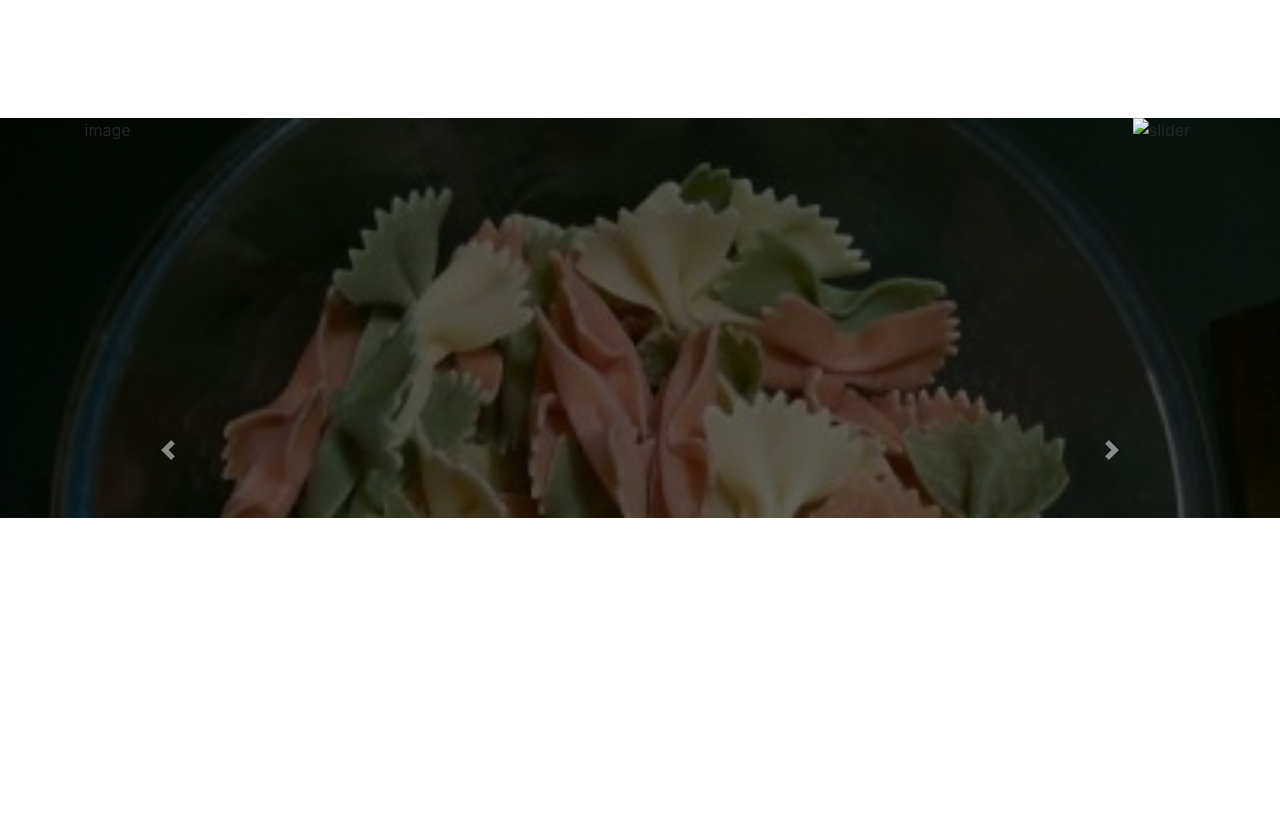
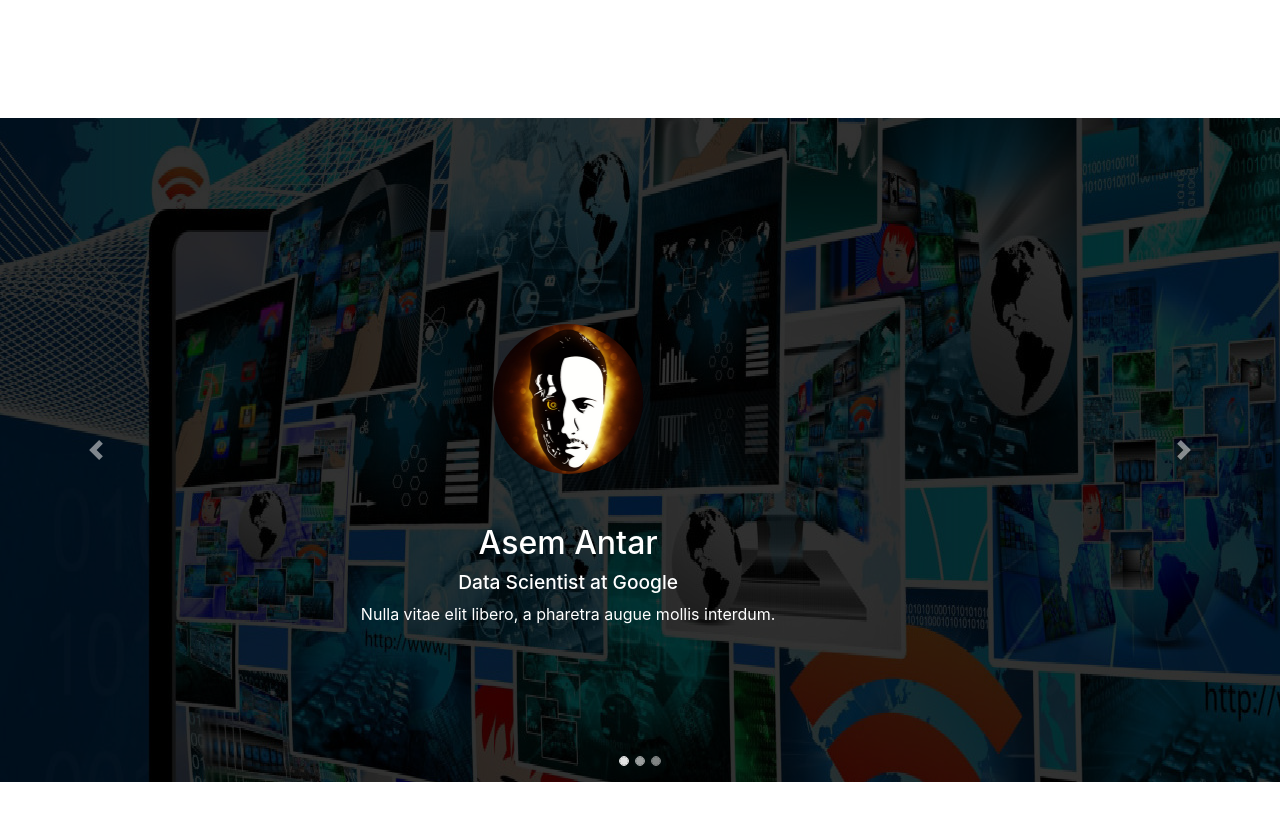
Before and after one commit to AsemAntar/Elite-Corp-website, a plain HTML site: page index.html in a window 1280 px wide. Shown: the part 3624-4444 px from the top of the page. Before the commit the page ends 4406 px from the top, so only its background shows below. Drawn offline with Linux system fonts and the light colour scheme.

Commit message:
finishing testimonials

```diff
--- a/css/main.css
+++ b/css/main.css
@@ -7,6 +7,10 @@
     firstColor: #08526d
     secondColor: #ec1c23
 */
+
+body{
+    height: 8000px;
+}
 
     img{
         width: 100%;
@@ -301,25 +305,20 @@
 
 /*Start Testimonials section*/
 .testimonials{
+    -webkit-background-size: cover;
     background-size: cover;
-    background-image: url('../img/feature1.jpg');
-    position: relative;
-    height: 400px;
+    background: url('../img/1920.jpg');
+    /*position: relative;*/
 }
 
     .testimonials .overlay{
-        position: absolute;
+        /*position: absolute;
         width: 100%;
         height: 100%;
         left: 0;
-        top: 0;
-        background: rgba(0, 0, 0, 0.6);
+        top: 0;*/
+        background: rgba(0, 0, 0, 0.8);
         z-index: 2;
-    }
-
-    .testimonials #testimonials a.carousel-control-prev,
-    .testimonials #testimonials a.carousel-control-next{
-        z-index: 5;
     }
 
     .testimonials .carousel-indicators li{
@@ -330,6 +329,23 @@
         border-radius: 50%;
     }
 
+    .testimonials img.avatar{
+        width: 150px;
+        height: 150px;
+        margin-bottom: 50px;
+    }
+
+    .testimonials .carousel-caption{
+        bottom: 120px;
+    }
+
+    .testimonials .carousel-caption h5{
+        font-size: 2rem;
+    }
+
+    .testimonials .carousel-caption h6{
+        font-size: 1.2rem;
+    }
 /*End Testimonials section*/
 /*firstColor: #08526d
 secondColor: #ec1c23*/
--- a/index.html
+++ b/index.html
@@ -268,51 +268,53 @@
         <!-- Start Testimonials section -->
         <div class="testimonials">
             <div class="overlay">
-                <div class="container">
-                    <div id="testimonials" class="carousel slide" data-ride="carousel">
+                <div class="c">
+                    <div class="bd-example">
+                        <div id="testi" class="carousel slide" data-ride="carousel">
                             <ol class="carousel-indicators">
-                            <li data-target="#testimonials" data-slide-to="0" class="active"></li>
-                            <li data-target="#testimonials" data-slide-to="1"></li>
-                            <li data-target="#testimonials" data-slide-to="2"></li>
+                                <li data-target="#testi" data-slide-to="0" class="active"></li>
+                                <li data-target="#testi" data-slide-to="1"></li>
+                                <li data-target="#testi" data-slide-to="2"></li>
                             </ol>
 
                             <div class="carousel-inner">
                                 <div class="carousel-item active">
-                                <img src="" class="d-block w-100" alt="slider image">
+                                    <div class="carousel-caption d-none d-md-block">
+                                        <img src="img/profile1.jpg" class="avatar rounded-circle" alt="image">
+                                        <h5>Asem Antar</h5>
+                                        <h6>Data Scientist at Google</h6>
+                                        <p>Nulla vitae elit libero, a pharetra augue mollis interdum.</p>
+                                    </div>
+                                </div>
 
+                                <div class="carousel-item">
                                         <div class="carousel-caption d-none d-md-block">
-                                    <h5>Second slide label</h5>
+                                        <img src="img/profile2.jpg" class="avatar rounded-circle" alt="image">
+                                        <h5>Miar Magdy</h5>
+                                        <h6>House Wife at Asem's Home</h6>
                                         <p>Lorem ipsum dolor sit amet, consectetur adipiscing elit.</p>
                                     </div>
                                 </div>
 
                                 <div class="carousel-item">
-                                <img src="" class="d-block w-100" alt="slider image">
-
                                     <div class="carousel-caption d-none d-md-block">
-                                    <h5>Second slide label</h5>
-                                    <p>Lorem ipsum dolor sit amet, consectetur adipiscing elit.</p>
-                                </div>
-                            </div>
-
-                            <div class="carousel-item">
-                                <img src="" class="d-block w-100" alt="slider image">
-
-                                <div class="carousel-caption d-none d-md-block">
-                                    <h5>Second slide label</h5>
-                                    <p>Lorem ipsum dolor sit amet, consectetur adipiscing elit.</p>
+                                        <img src="img/profile3.png" class="avatar rounded-circle" alt="image">
+                                        <h5>Omar Asem</h5>
+                                        <h6>CEO at the Biggest Company Ever</h6>
+                                        <p>Praesent commodo cursus magna, vel scelerisque nisl consectetur.</p>
                                     </div>
                                 </div>
                             </div>
 
-                        <a class="carousel-control-prev" href="#testimonials" role="button" data-slide="prev">
+                            <a class="carousel-control-prev" href="#testi" role="button" data-slide="prev">
                                 <span class="carousel-control-prev-icon" aria-hidden="true"></span>
                                 <span class="sr-only">Previous</span>
                             </a>
-                        <a class="carousel-control-next" href="#testimonials" role="button" data-slide="next">
+                            <a class="carousel-control-next" href="#testi" role="button" data-slide="next">
                                 <span class="carousel-control-next-icon" aria-hidden="true"></span>
                                 <span class="sr-only">Next</span>
                             </a>
+                        </div>
                     </div>
                 </div>
             </div>
--- a/js/main.js
+++ b/js/main.js
@@ -15,7 +15,7 @@ $(function (){
         if($(this).data('class') === 'all') {
             $('.shuffle-imgs .col-lg-3').css('opacity', 1);
         } else{
-            $('.shuffle-imgs .col-lg-3').css('opacity', 0.2);
+            $('.shuffle-imgs .col-lg-3').css('opacity', 0.1);
             $($(this).data('class')).parent().css('opacity', 1) ;
         }
     });
```
Also changed, not shown: img/1920.jpg (added), img/profile1.jpg (added), img/profile2.jpg (added), img/profile3.png (added). Lines whose indentation alone changed are shown as unchanged.
